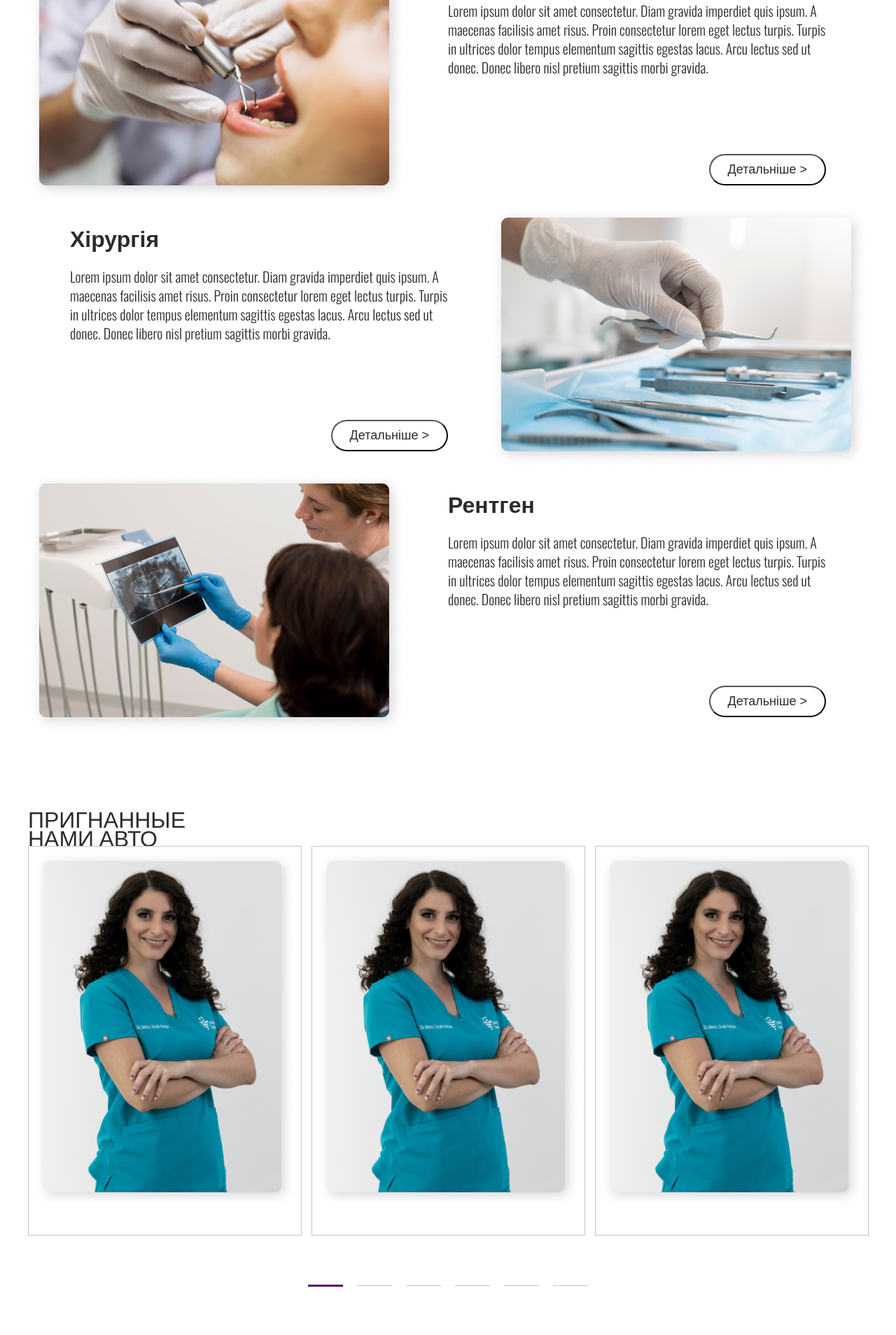
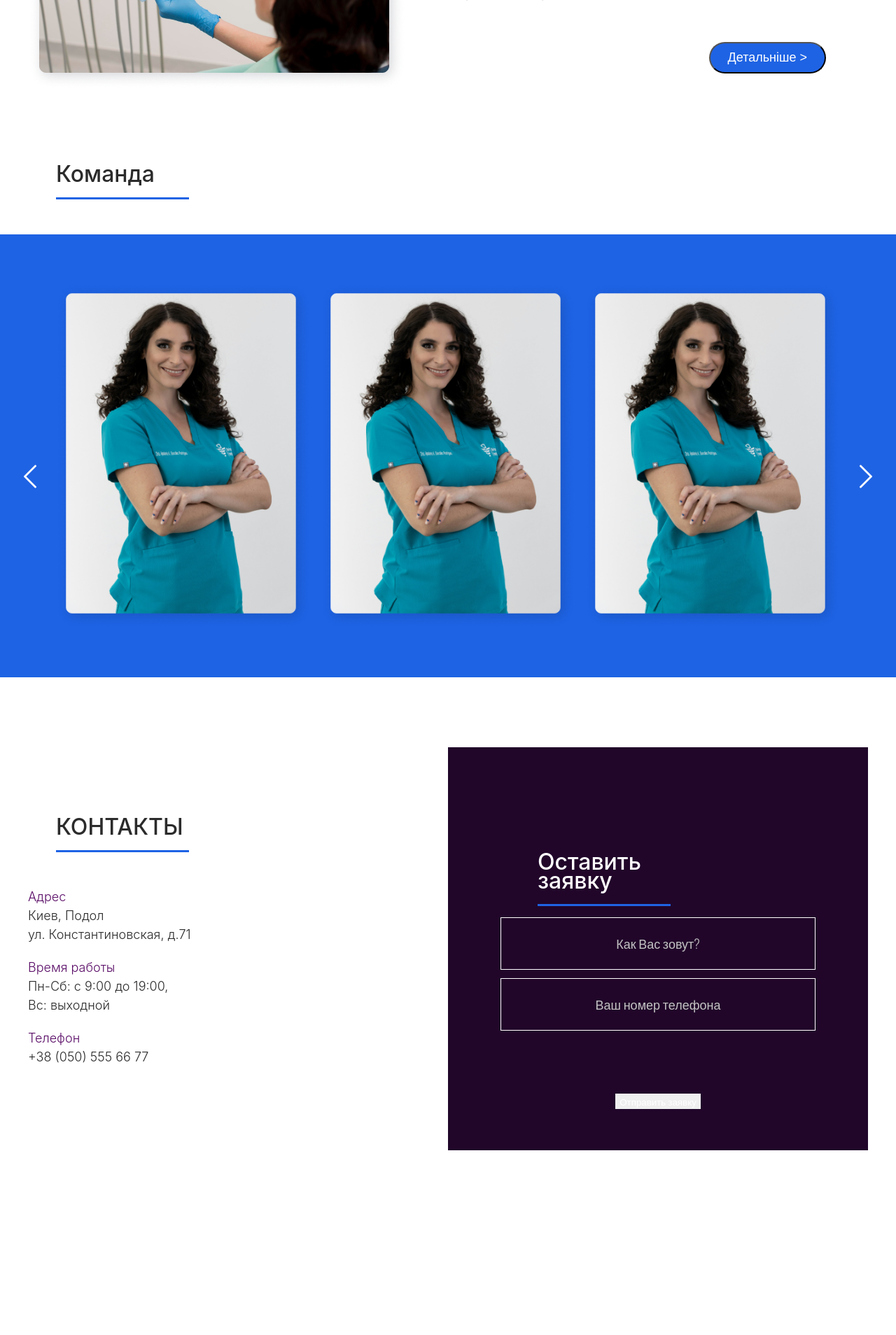
Before and after one commit to StepanenkoDmytro/nairi-dentistry, a PHP site: page / in a window 1280 px wide. Shown: the part 3292-5200 px from the top of the page at 70% size. After the commit the page ends 4936 px from the top, so only its background shows below. Run offline with PHP 8.4, Linux system fonts and the light colour scheme.

Commit message:
add slider for team section; refactor css

```diff
--- a/css/style.css
+++ b/css/style.css
@@ -9,15 +9,17 @@
 }
 
 body{
-  font-family: 'Oswald', sans-serif;
+  font-family: 'Inter', sans-serif;
   font-size: 18px;
   line-height: 27px;
   font-weight: 300;
   color: #2C2B2B;
 }
+
 #instagram path{
   fill: #000
 }
+
 .test path{
   fill: #000
 }
@@ -35,8 +37,12 @@
 }
 
 .header {
+  /* display: flex; */
+  margin: 30px;
+}
+
+.header__box {
   display: flex;
-  margin: 30px;
 }
 
 .info {
@@ -73,27 +79,31 @@
 .info__callback-btn {
   margin-top: 50px;
   margin-left: auto;
-  color: var( --blue-color);
+  color: #1E63E4;
   font-size: 20px;
   font-weight: 600;
-  border: 3px solid var( --blue-color);
+  border: 3px solid #1E63E4;
   border-radius: 100px;
   padding: 16px 55px;
 }
 
 .preview {
+
+}
+
+.preview__box {
   display: flex;
 }
 
 .preview__text {
-  background-color: var(--blue-color);
+  background-color: #1E63E4;
   display: flex;
   flex: 1;
   flex-direction: column;
   justify-content: flex-end;
   padding-left: 50px;
   padding-bottom: 165px;
-  color: var(--white-color);
+  color: #fff;
 }
 
 .preview__text-big {
@@ -145,23 +155,26 @@
 }
 
 .item-box__btn button{
-  color: var(--white-color);
-  background-color: var(--blue-color);
+  color: #fff;
+  background-color: #1E63E4;
   border-radius: 30px;
   padding: 10px 25px;
   font-size: 18px;
 }
 
 .title {
-  margin-top: 100px;
   font-size: 32px;
   font-weight: 500;
   width: 190px;
-  border-bottom: 3px solid var(--blue-color);
+  border-bottom: 3px solid #1E63E4;
+  padding-bottom: 20px;
+  margin: 100px 40px 50px;
 }
 
 .carousel{
+  padding: 70px;
   margin-bottom: 100px;
+  background-color: #1E63E4;
 }
 
 .carousel__inner{
@@ -173,36 +186,96 @@
 }
 
 .carousel__item-box{
-  border: 1px solid #C4C4C4;
-  padding: 6px 6px 16px 6px;
-  text-align: center;
-  transition: all .5s;
+  position: relative;
+  overflow: hidden;
+  z-index: 1;
 }
 
-.carousel__item-box:hover{
-  color: #fff;
-  background-color: #5A0D67;
-  border-color: #5A0D67;
+/* .carousel__item-box:hover::after {
+  content: "";
+  position: absolute;
+  top: 0;
+  left: 0;
+  width: 100%;
+  height: 100%;
+  background-color: rgba(0, 0, 0, 0.8);
+  z-index: 1;
+} */
+
+.carousel__item-box:hover .carousel__item-img {
+  opacity: 0.7;
 }
 
-.carousel__item-img{
+.carousel__item-img {
   max-width: 100%;
-  margin-bottom: 23px;
+}
+
+/* .carousel__item-hidden-info {
+  position: absolute;
+    top: 50%;
+    left: 15%;
+    color: #fff;
+    opacity: 0;
+} */
+
+.carousel__item-box:hover .carousel__item-hidden-info {
+  opacity: 1;
+}
+
+.carousel__item-hidden-info {
+  text-align: center;
+  position: absolute;
+  top: 45%;
+  color: #fff;
+  opacity: 0;
+  z-index: 2;
+
 }
 
 .carousel__item-title{
-  font-weight: 300;
+  font-weight: 600;
+  font-size: 30px;
   margin-bottom: 5px;
 }
 
-.carousel .slick-dots{
-  display: flex;
-  justify-content: center;
-  margin-top: 50px;
-  list-style: none;
+.carousel__item-text {
+  font-size: 16px;
+  font-weight: 300;
 }
 
-.carousel .slick-dots button{
+.carousel__arrow {
+  position: absolute;
+  top: 50%;
+}
+
+.carousel .slick-prev,
+.carousel .slick-next {
+    font-size: 0;
+    line-height: 0;
+    width: 60px;
+    height: 60px;
+    background-color: transparent;
+    border: none;
+    outline: none;
+    cursor: pointer;
+}
+
+.carousel .slick-prev {
+  left: -60px;
+}
+
+.carousel .slick-next {
+  right: -60px;
+  transform: rotate(180deg);
+}
+
+/* .carousel .slick-next {
+  background-image: url('../images/arrow.png');
+  background-repeat: no-repeat;
+  background-size: cover;
+} */
+
+/* .carousel .slick-dots button{
   font-size: 0;
   border: none;
   padding: 0;
@@ -210,12 +283,7 @@
   background-color: #c4c4c4;
   width: 50px;
   height: 1px;
-}
-
-.carousel .slick-active button{
-  background-color: #5A0D67;
-  height: 3px;
-}
+} */
 
 .contacts__inner{
   display: flex;
--- a/index.html
+++ b/index.html
@@ -19,6 +19,7 @@
 
   <header class="header">
     <div class="container">
+      <div class="header__box">
         <div class="logo">
             <img src="images/logo.svg" alt="">
         </div>
@@ -52,12 +53,14 @@
                 <button class="info__callback-btn">Записатися зараз</button>
             </div>
         </div>
+      </div>
     </div>
   </header>
 
   <main>
     <section class="preview">
         <div class="container">
+          <div class="preview__box">
             <div class="preview__text">
                 <p class="preview__text-big">Стоматологія NAIRI</p>
                 <p class="preview__text-small">
@@ -67,6 +70,7 @@
             <div class="preview__image">
                 <img src="images/dentistry.png">
             </div>
+          </div>
         </div>
     </section>
     <section class="services">
@@ -155,41 +159,65 @@
         </div>
     </section>
 
+    <div class="container">
+      <p class="title">Команда</p>
+    </div>
     <section class="carousel">
       <div class="container">
-        <h2 class="title">
-          ПРИГНАННЫЕ НАМИ АВТО
-        </h2>
         <div class="carousel__inner">
 
           <div class="carousel__item">
             <div class="carousel__item-box">
               <img class="carousel__item-img" src="images/carousel/team.png" alt="">
+              <div class="carousel__item-hidden-info">
+                <h4 class="carousel__item-title">Мельник Катерина Олександрівна</h4>
+                <p class="carousel__item-text">Стоматолог-терапевт, ортодонт</p>
+              </div>
             </div>
           </div>
           <div class="carousel__item">
             <div class="carousel__item-box">
               <img class="carousel__item-img" src="images/carousel/team.png" alt="">
+              <div class="carousel__item-hidden-info">
+                <h4 class="carousel__item-title">Мельник Катерина Олександрівна</h4>
+                <p class="carousel__item-text">Стоматолог-терапевт, ортодонт</p>
+              </div>
             </div>
           </div>
           <div class="carousel__item">
             <div class="carousel__item-box">
               <img class="carousel__item-img" src="images/carousel/team.png" alt="">
+              <div class="carousel__item-hidden-info">
+                <h4 class="carousel__item-title">Мельник Катерина Олександрівна</h4>
+                <p class="carousel__item-text">Стоматолог-терапевт, ортодонт</p>
+              </div>
             </div>
           </div>
           <div class="carousel__item">
             <div class="carousel__item-box">
               <img class="carousel__item-img" src="images/carousel/team.png" alt="">
+              <div class="carousel__item-hidden-info">
+                <h4 class="carousel__item-title">Мельник Катерина Олександрівна</h4>
+                <p class="carousel__item-text">Стоматолог-терапевт, ортодонт</p>
+              </div>
             </div>
           </div>
           <div class="carousel__item">
             <div class="carousel__item-box">
               <img class="carousel__item-img" src="images/carousel/team.png" alt="">
+              <div class="carousel__item-hidden-info">
+                <h4 class="carousel__item-title">Мельник Катерина Олександрівна</h4>
+                <p class="carousel__item-text">Стоматолог-терапевт, ортодонт</p>
+              </div>
             </div>
           </div>
           <div class="carousel__item">
             <div class="carousel__item-box">
               <img class="carousel__item-img" src="images/carousel/team.png" alt="">
+              <div class="carousel__item-hidden-info">
+                <h4 class="carousel__item-title">Мельник Катерина Олександрівна</h4>
+                <p class="carousel__item-text">Стоматолог-терапевт, ортодонт</p>
+              </div>
             </div>
           </div>
         </div>
--- a/js/main.js
+++ b/js/main.js
@@ -1,8 +1,8 @@
 $(function(){
 
   $('.carousel__inner').slick({
-    arrows: false,
-    dots: true,
+    arrows: true,
+    dots: false,
     slidesToShow: 3,
     responsive: [
       {
@@ -17,7 +17,9 @@
           slidesToShow: 1
         }
       },
-    ]
+    ],
+    prevArrow: '<div class="carousel__arrow slick-prev"><img src="./images/arrow.png"></div>',
+    nextArrow: '<div class="carousel__arrow slick-next"><img src="./images/arrow.png"></div>'
   });
 
   wow = new WOW(
```
Also changed, not shown: images/arrow.png (added), images/carousel/test.jpeg (added), js/slick.min.js, js/wow.min.js.
